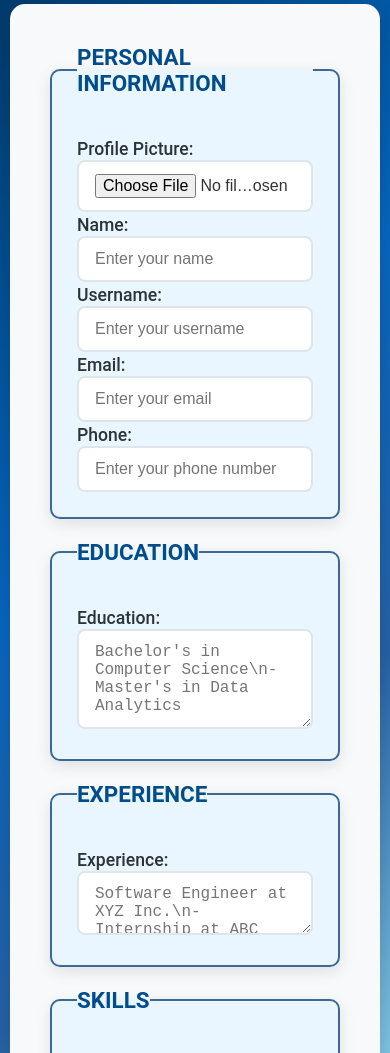
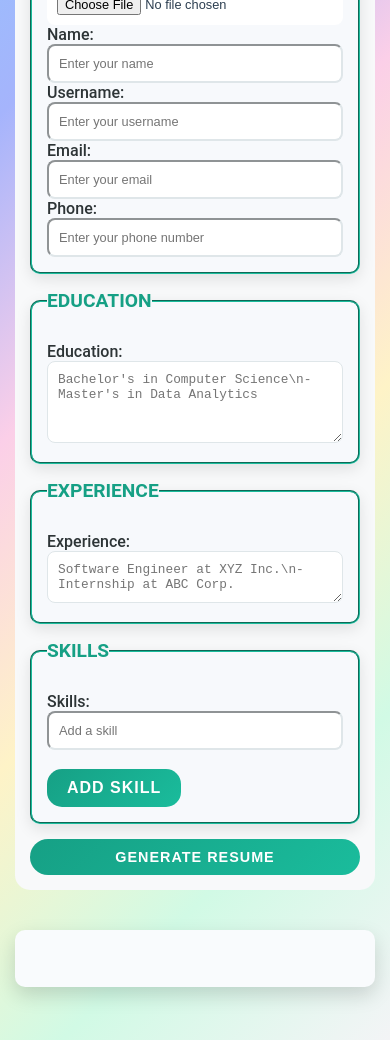
Before and after one commit to rubab-rafiq/Hackathon, a plain HTML site: page mileston-5/index.html in a window 390 px wide. Shown: the part 214-1267 px from the top of the page. Drawn offline with Linux system fonts and the light colour scheme.

Commit message:
Fixed styling issues and removed unnecessary classes

```diff
--- a/mileston-5/styles.css
+++ b/mileston-5/styles.css
@@ -1,4 +1,4 @@
-/* General Reset and Styling */
+
 * {
   margin: 0;
   padding: 0;
@@ -7,19 +7,20 @@
 
 body {
   font-family: 'Roboto', sans-serif;
+  min-height: 100vh;
   background: linear-gradient(135deg,
-   #04294c, #004c8c, #0769c5, #2764aa, skyblue, white);
-  min-height: 100vh;
+    #93c5fd, #a5b4fc, #fbcfe8, #fef3c7, #d1fae5, #f3f4f6
+  );
+  color: #2c3e50;
   display: flex;
   justify-content: center;
   align-items: center;
   flex-direction: column;
   padding: 30px;
-  color: #2d3436;
 }
 
 h1 {
-  color: white;
+  color: #34495e;
   font-size: 3.5rem;
   font-weight: 700;
   margin-bottom: 40px;
@@ -30,7 +31,7 @@ h1 {
 }
 
 .resume-builder {
- background-color: #f8f9fa;
+  background-color: #f8f9fa;
   border-radius: 15px;
   padding: 40px;
   box-shadow: 0 10px 30px rgba(0, 0, 0, 0.2);
@@ -45,10 +46,10 @@ form {
 }
 
 fieldset {
-  border: 2px solid  #3a6995;
+  background-color: #f7f9fc;
+  border-color: #1abc9c;
   padding: 25px;
   border-radius: 10px;
-  background-color: #e9f5ff;
   box-shadow: 0 5px 15px rgba(0, 0, 0, 0.1);
   transition: transform 0.3s ease;
 }
@@ -61,7 +62,7 @@ fieldset:hover {
 legend {
   font-size: 1.6rem;
   font-weight: 600;
-  color:  #004c8c;
+  color: #16a085;
   margin-bottom: 15px;
   text-transform: uppercase;
 }
@@ -74,27 +75,26 @@ label {
 
 input,
 textarea {
+  border-color: #dfe6e9;
+  background-color: #ffffff;
+  color: #2c3e50;
   width: 100%;
   padding: 12px 16px;
-  border: 2px solid #dfe6e9;
   border-radius: 8px;
   font-size: 1rem;
-  color: #333;
-  background-color: #ffffff;
   transition: border-color 0.3s ease, box-shadow 0.3s ease;
 }
 
 input:focus,
 textarea:focus {
-  border-color:  #003566 ;
-  box-shadow: 0 1px 8px #1d65a0;
- outline: none;
+  border-color: #97eada;
+  box-shadow: 0 1px 8px rgba(26, 188, 156, 0.5);
 }
 
 button {
   padding: 14px 28px;
-  background: linear-gradient(135deg, #003566, #00509d,  #003566);;
-  color: white;
+  background: linear-gradient(135deg, #16a085, #1abc9c);
+  color: #ffffff;
   border: none;
   border-radius: 30px;
   font-size: 1.2rem;
@@ -106,8 +106,7 @@ button {
 }
 
 button:hover {
-  background-color: #5a4cdb;
-  transform: translateY(-2px);
+  background-color: #148f77;
 }
 
 #resume-output {
@@ -121,8 +120,6 @@ button:hover {
   animation: slideUp 1s ease;
   position: relative;
   text-align: center;
-  /* making the resume editable */
-  outline: none;
 }
 
 .profile-picture {
@@ -134,8 +131,8 @@ button:hover {
   height: 150px;
   border-radius: 50%;
   overflow: hidden;
-  background-color: #ffffff;
-  border: 4px solid  #02539e;;
+  border-color: #1abc9c;
+  border: 4px solid #1abc9c;
   box-shadow: 0 4px 15px rgba(0, 0.9, 0.9, 0.1);
 }
 
@@ -148,16 +145,19 @@ button:hover {
 #resume-output h2 {
   font-size: 2.0rem;
   font-weight: 700;
-  color:  #0a3359;
+  color: #2c3e50;
   margin-top: 140px;
   margin-bottom: 10px;
+}
 
-
+#resume-output {
+  background-color: #f9fbfd;
+  color: #2c3e50;
 }
 
 #resume-output p {
   font-size: 1.1rem;
-  color:  #333;
+  color: #333;
   line-height: 1.6;
   padding-left: 10px;
 }
@@ -167,9 +167,10 @@ button:hover {
 }
 
 .resume-section h3 {
+  background-color: #ecf0f1;
+  color: #1abc9c;
   font-size: 1.5rem;
   font-weight: 600;
-  color: #02539e;
   border-bottom: 2px solid #eaeaea;
   padding-bottom: 5px;
   margin-bottom: 10px;
@@ -186,20 +187,18 @@ button:hover {
 }
 
 .resume-section ul {
- margin-left: 20px;
+  margin-left: 20px;
 }
 
 .resume-section ul li {
   font-size: 1.1rem;
   color: #2d3436;
   margin-bottom: 5px;
- list-style-type:circle;
-
+  list-style-type: circle;
 }
 
 #add-skill-btn {
   padding: 10px 20px;
-  background-color:   #004c8c; /* Button color */
   color: white;
   border: none;
   border-radius: 15px;
@@ -211,17 +210,7 @@ button:hover {
   display: inline-flex;
   align-items: center;
   justify-content: center;
-  gap: 8px; /* Add space between icon and text */
-}
-
-#add-skill-btn:hover {
-  background-color:  #034275; /* Hover color */
-  transform: translateY(-2px); /* Button lift effect */
-}
-
-#add-skill-btn:active {
-  background-color:  #004c8c; /* Active button color */
-  transform: translateY(0); /* Reset lift effect */
+  gap: 8px;
 }
 
 #add-skill-btn svg {
@@ -232,9 +221,8 @@ button:hover {
 }
 
 #add-skill-btn:hover svg {
-  transform: rotate(180deg); /* Rotate icon on hover */
+  transform: rotate(180deg);
 }
-
 
 .download-btn {
   margin-top: 10px;
@@ -252,88 +240,95 @@ button:hover {
   background-color: #022c5a;
 }
 
-/* Responsive Styling */
-/* Responsive Styling */
-@media (max-width: 639px) {
+@media (max-width: 768px) {
   body {
-    padding: 10px;
+    padding: 15px;
+    flex-direction: column;
+  }
+
+  h1 {
+    font-size: 2rem;
+    margin-bottom: 30px;
+    margin-top: 10px;
   }
 
   .resume-builder {
+    padding: 20px;
     width: 100%;
-    max-width: 100%;
+    box-shadow: none;
   }
 
-  #resume-output, #Shareable-link-container {
-    width: 100%;
-    max-width: 100%;
+  form {
+    gap: 15px;
   }
 
-  input[type="text"], input[type="email"], input[type="tel"], textarea {
-    font-size: 15px;
+  fieldset {
+    padding: 15px;
+    font-size: 1rem;
+  }
+
+  legend {
+    font-size: 1.2rem;
+  }
+
+  label {
+    font-size: 1rem;
+  }
+
+  input,
+  textarea {
+    padding: 10px;
+    font-size: 0.9rem;
   }
 
   button {
-    font-size: 16px;
+    padding: 10px 20px;
+    font-size: 1rem;
+    border-radius: 20px;
+  }
+
+  #resume-output {
+    padding: 20px;
+    font-size: 0.9rem;
   }
 
   .resume-section h3 {
-    font-size: 20px;
+    font-size: 1.1rem;
+    margin-bottom: 15px;
   }
-
-  h1 {
-    font-size: 25px; /* Smaller size for h1 on mobile */
-    margin-bottom: 20px; /* Adjust margin for smaller screens */
-  }
-  fieldset {
-    font-size: 20px;
-  }
-  legend {
-    font-size: 1.4rem;
-    font-weight:bolder;
-    color:  #004c8c;
-    margin-bottom: 15px;
-    text-transform: uppercase;
-  }
-
-  label {
-    font-size: 1.1rem;
-    font-weight: 500;
-  }
-
 }
 
-/* Responsive Styling */
-@media (max-width: 768px) {
-  body {
-    padding: 10px;
+@media (max-width: 480px) {
+  h1 {
+    font-size: 1.5rem;
   }
 
   .resume-builder {
-    width: 100%;
-    max-width: 100%;
-  }
-
-  #resume-output, #Shareable-link-container {
-    width: 100%;
-    max-width: 100%;
-  }
-
-  input[type="text"], input[type="email"], input[type="tel"], textarea {
-    font-size: 16px;
+    padding: 15px;
   }
 
   button {
-    font-size: 18px;
+    padding: 10px;
+    font-size: 0.9rem;
+  }
+
+  input,
+  textarea {
+    font-size: 0.8rem;
   }
 
   .resume-section h3 {
-    font-size: 20px;
+    font-size: 1.5rem;
+    height: 40px;
+    padding: 3px;
   }
+}
 
-  h1 {
-    font-size: 40px; /* Smaller size for h1 on mobile */
-    margin-bottom: 20px; /* Adjust margin for smaller screens */
-  }
+a {
+  padding-top: 10px;
+  color: green;
+}
 
+a:hover {
+  text-decoration: underline;
 }
```
